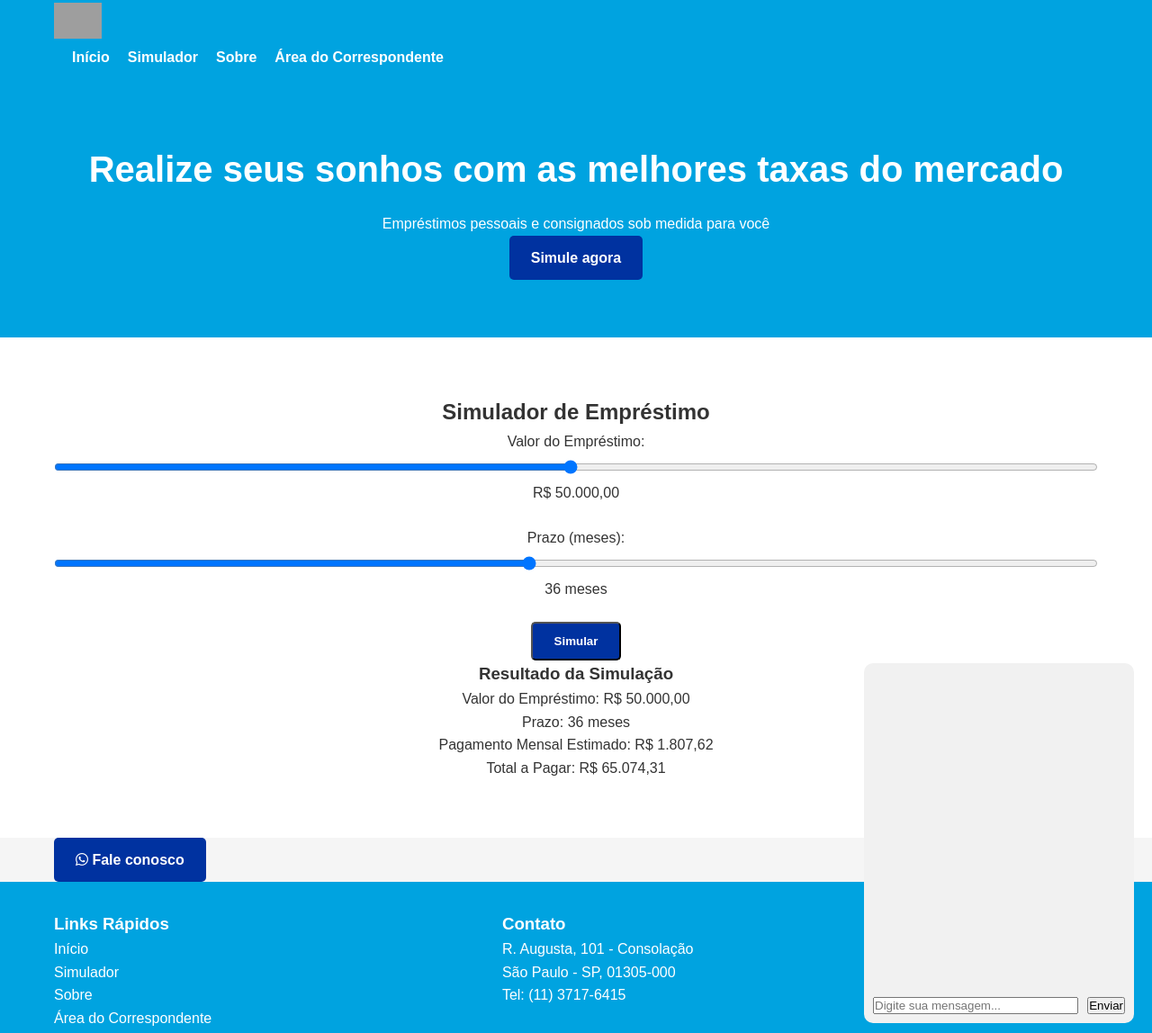
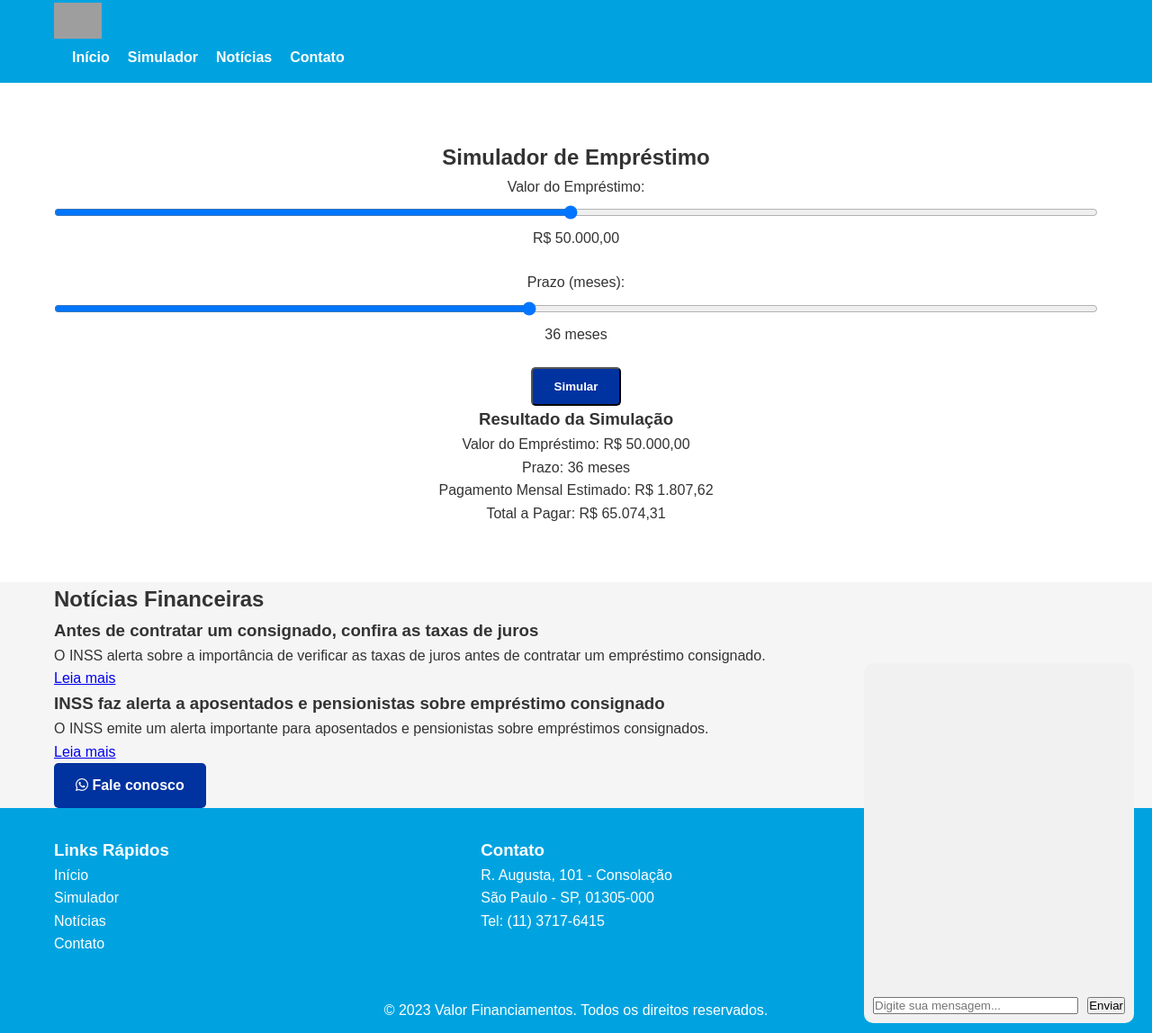
Before and after one commit to Pazzi14/Valorwebsite-teste1---broken, a plain HTML site: page index.html in a window 1280 px wide. Shown: the part 13-1161 px from the top of the page at 90% size. Drawn offline with Linux system fonts and the light colour scheme; grey boxes are pictures that could not be loaded.

Commit message:
Update index.html

```diff
--- a/index.html
+++ b/index.html
@@ -20,22 +20,14 @@
                 <ul class="nav-links">
                     <li><a href="#home">Início</a></li>
                     <li><a href="#simulator">Simulador</a></li>
-                    <li><a href="#about">Sobre</a></li>
-                    <li><a href="#correspondent">Área do Correspondente</a></li>
+                    <li><a href="#news">Notícias</a></li>
+                    <li><a href="#contact">Contato</a></li>
                 </ul>
             </nav>
         </div>
     </header>
 
     <main>
-        <section id="home" class="hero">
-            <div class="container">
-                <h1>Realize seus sonhos com as melhores taxas do mercado</h1>
-                <p>Empréstimos pessoais e consignados sob medida para você</p>
-                <a href="#simulator" class="cta-button">Simule agora</a>
-            </div>
-        </section>
-
         <section id="simulator" class="loan-simulator">
             <div class="container">
                 <h2>Simulador de Empréstimo</h2>
@@ -56,13 +48,29 @@
             </div>
         </section>
 
-        <section class="contact-cta">
+        <section id="news" class="news-section">
             <div class="container">
-                <div class="contact-image">
-                    <a href="https://wa.me/1137176415" class="cta-button contact-button">
-                        <i class="fab fa-whatsapp"></i> Fale conosco
-                    </a>
+                <h2>Notícias Financeiras</h2>
+                <div class="news-grid">
+                    <div class="news-item">
+                        <h3>Antes de contratar um consignado, confira as taxas de juros</h3>
+                        <p>O INSS alerta sobre a importância de verificar as taxas de juros antes de contratar um empréstimo consignado.</p>
+                        <a href="https://www.gov.br/inss/pt-br/noticias/antes-de-contratar-um-consignado-confira-as-taxas-de-juros" target="_blank" class="read-more">Leia mais</a>
+                    </div>
+                    <div class="news-item">
+                        <h3>INSS faz alerta a aposentados e pensionistas sobre empréstimo consignado</h3>
+                        <p>O INSS emite um alerta importante para aposentados e pensionistas sobre empréstimos consignados.</p>
+                        <a href="https://interior.ne10.uol.com.br/noticias/2024/07/30/inss-faz-alerta-a-aposentados-e-pensionistas-sobre-emprestimo-consignado.html" target="_blank" class="read-more">Leia mais</a>
+                    </div>
                 </div>
+            </div>
+        </section>
+
+        <section id="contact" class="contact-cta">
+            <div class="container">
+                <a href="https://wa.me/1137176415" class="cta-button contact-button">
+                    <i class="fab fa-whatsapp"></i> Fale conosco
+                </a>
             </div>
         </section>
     </main>
@@ -75,8 +83,8 @@
                     <ul>
                         <li><a href="#home">Início</a></li>
                         <li><a href="#simulator">Simulador</a></li>
-                        <li><a href="#about">Sobre</a></li>
-                        <li><a href="#correspondent">Área do Correspondente</a></li>
+                        <li><a href="#news">Notícias</a></li>
+                        <li><a href="#contact">Contato</a></li>
                     </ul>
                 </div>
                 <div class="footer-contact">
```
